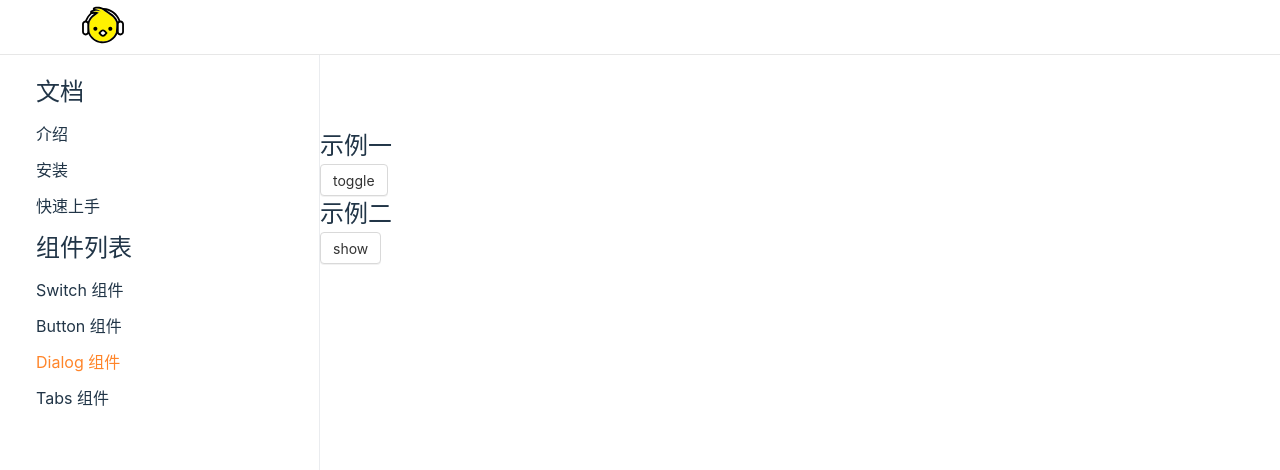
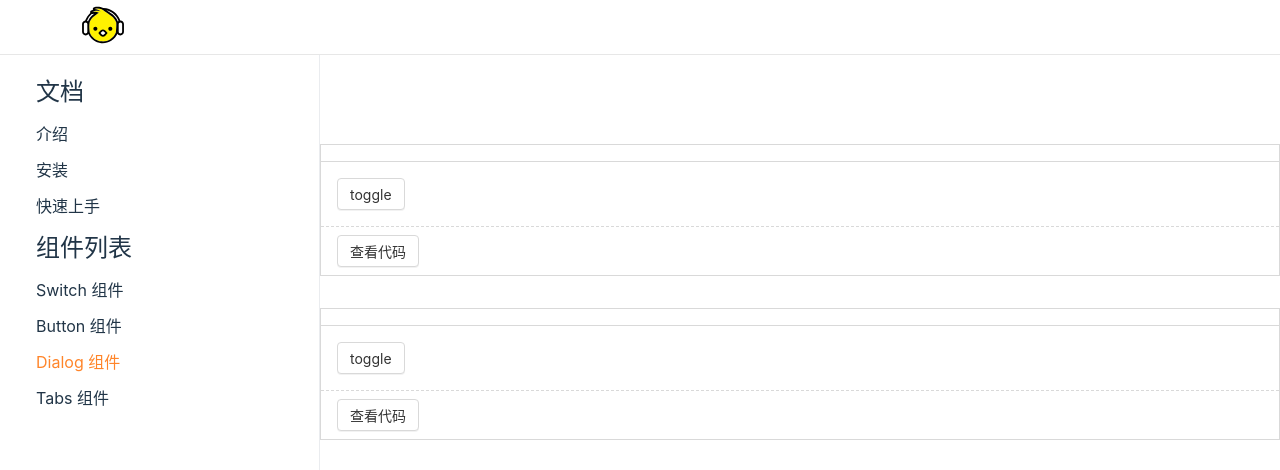
Before and after one commit to Biao9527/gugu-ui, a Vue app: page /#/doc/dialog in a window 1280 px wide. Shown: the top 470 px of the page. Built offline with nearby package versions, Linux system fonts and the light colour scheme.

Commit message:
改造 DialogDemo.vue

```diff
--- a/src/components/ButtonDemo.vue
+++ b/src/components/ButtonDemo.vue
@@ -10,7 +10,6 @@
 </template>
 
 <script>
-import Button from '../lib/Button.vue';
 import Button1Demo from './button/Button1.demo.vue';
 import Button2Demo from './button/Button2.demo.vue';
 import Button3Demo from './button/Button3.demo.vue';
@@ -21,7 +20,6 @@ import Demo from './Demo.vue';
 export default {
   components: {
     Demo,
-    Button,
     Button1Demo,
     Button2Demo,
     Button3Demo,
--- a/src/components/DialogDemo.vue
+++ b/src/components/DialogDemo.vue
@@ -1,55 +1,16 @@
 <template>
-  <h2>示例一</h2>
-  <Button @click="toggle">toggle</Button>
-  <Dialog
-    v-model:visible="visible"
-    :close-onclick-overlay="false"
-    :ok="fn1"
-    :cancel="fn2">
-    <template v-slot:title>
-      <strong>标题</strong>
-    </template>
-    <template v-slot:content>
-      <div>hi</div>
-      <div>hi2</div>
-    </template>
-  </Dialog>
-  <h2>示例二</h2>
-  <Button @click="showDialog">show</Button>
+  <Demo :component="Dialog1Demo"/>
+  <Demo :component="Dialog2Demo"/>
 </template>
 <script>
-import Dialog from '../lib/Dialog.vue';
-import Button from '../lib/Button.vue';
-import {h, ref} from 'vue';
-import {openDialog} from '../lib/openDialog';
+import Dialog1Demo from './dialog/Dialog1.demo.vue';
+import Dialog2Demo from './dialog/Dialog2.demo.vue';
+import Demo from './Demo.vue';
 
 export default {
-  components: {Button, Dialog},
+  components: {Demo,Dialog1Demo,Dialog2Demo},
   setup() {
-    const visible = ref(false);
-    const toggle = () => {
-      visible.value = !visible.value;
-    };
-    const fn1 = () => {
-      return false;
-    };
-    const fn2 = () => {
-    };
-    const showDialog = () => {
-      openDialog({
-        title: h('strong', {}, '标题'),
-        content: '你好',
-        closeOnclickOverlay:false,
-        ok(){
-          console.log('ok');
-          return false
-        },
-        cancel(){
-          console.log('cancel');
-        }
-      })
-    }
-    return {visible, toggle, fn1, fn2,showDialog};
+    return {Dialog1Demo,Dialog2Demo};
   }
 };
 </script>
--- /dev/null
+++ b/src/components/dialog/Dialog1.demo.vue
@@ -0,0 +1,42 @@
+<demo>
+基本
+</demo>
+
+<template>
+  <Button @click="toggle">toggle</Button>
+  <Dialog
+    v-model:visible="visible"
+    :close-onclick-overlay="false"
+    :ok="fn1"
+    :cancel="fn2">
+    <template v-slot:title>
+      <strong>标题</strong>
+    </template>
+    <template v-slot:content>
+      <div>hi</div>
+      <div>hi2</div>
+    </template>
+  </Dialog>
+</template>
+
+<script>
+import Dialog from '../../lib/Dialog.vue';
+import Button from '../../lib/Button.vue';
+import {ref} from 'vue';
+
+export default {
+  components: {Button, Dialog},
+  setup(){
+    const visible = ref(false);
+    const toggle = () => {
+      visible.value = !visible.value;
+    };
+    const fn1 = () => {
+      return false;
+    };
+    const fn2 = () => {
+    };
+    return {visible,toggle,fn1,fn2}
+  }
+};
+</script>
--- /dev/null
+++ b/src/components/dialog/Dialog2.demo.vue
@@ -0,0 +1,33 @@
+<demo>
+一键打开
+</demo>
+
+<template>
+  <Button @click="showDialog">toggle</Button>
+</template>
+
+<script>
+import Button from '../../lib/Button.vue';
+import {openDialog} from '../../lib/openDialog';
+
+export default {
+  components: {Button},
+  setup() {
+    const showDialog = () => {
+      openDialog({
+        title: '标题',
+        content: '你好',
+        closeOnclickOverlay: false,
+        ok() {
+          console.log('ok');
+          return false;
+        },
+        cancel() {
+          console.log('cancel');
+        }
+      });
+    };
+    return {showDialog};
+  }
+};
+</script>
```
